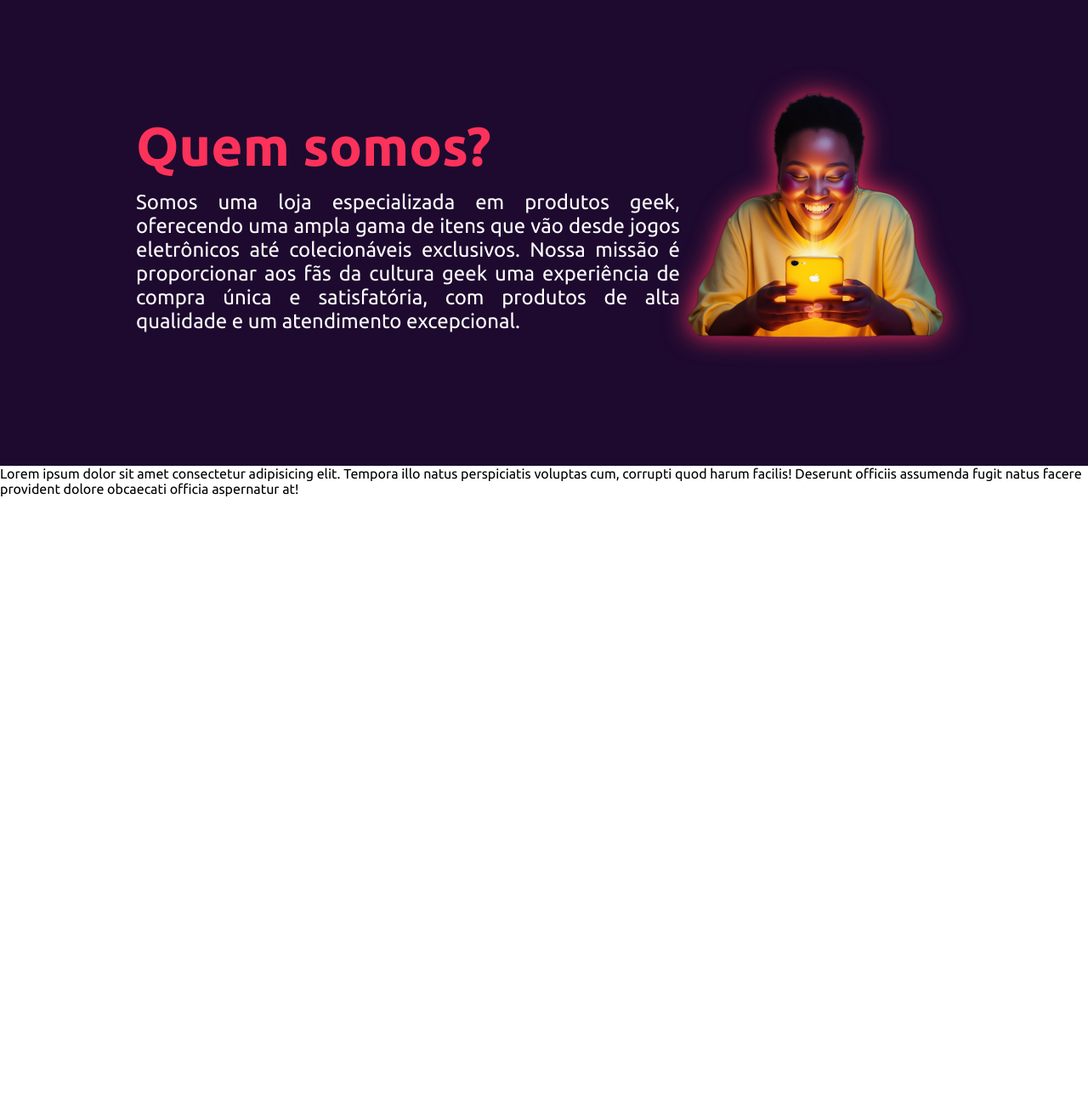
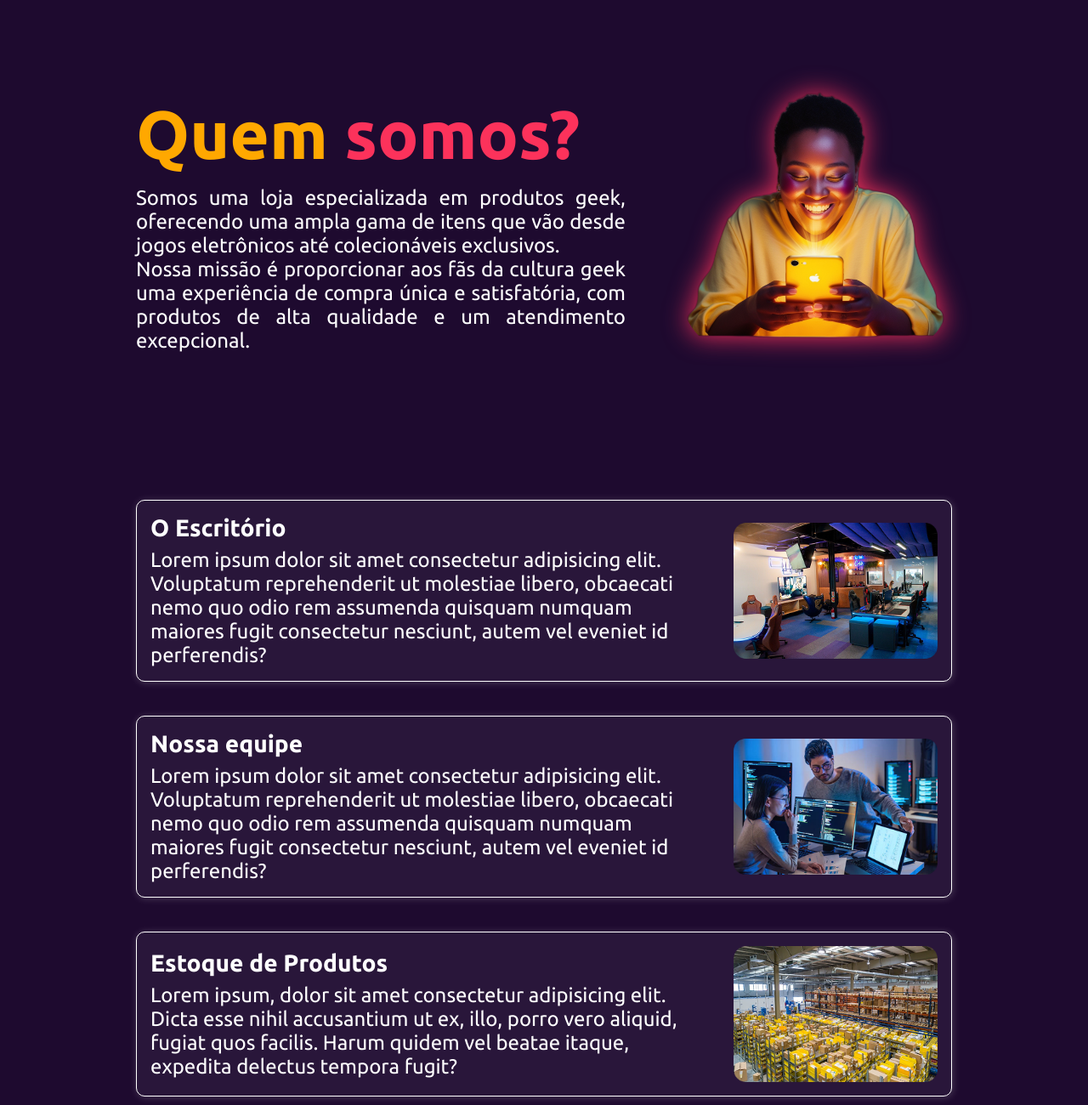
Before and after one commit to leonardoSilvaMelo/Geek.STORE, a plain HTML site: page home.html in a window 1280 px wide. Shown: the part 1420-2720 px from the top of the page at 85% size. Before the commit the page ends 2004 px from the top, so only its background shows below. Drawn offline with Linux system fonts and the light colour scheme; a web font is replaced by a local one.

```diff
--- a/home.css
+++ b/home.css
@@ -213,6 +213,12 @@ header {
     align-items: center;
 }
 
+.card-catalogo:hover {
+    transition: 0.5s;
+    transform: scale(1.1);
+    filter: drop-shadow(0 0 15px #FC325B);
+}
+
 .card-catalogo img {
     width: 15rem;
     height: 10rem;
@@ -226,7 +232,7 @@ header {
 
 /*SECTION QUEM SOMOS*/
 .section-quemSomos {
-    padding: 0rem 10rem 3rem 10rem;
+    padding: 0rem 10rem 0rem 10rem;
     height: 50vh;
     background: #1e0a2f;
     color: white;
@@ -237,18 +243,22 @@ header {
     display: flex;
     justify-content: center;
     align-items: center;
+    gap: 4rem;
 }
 
 .container-quemSomos h2 {
-    font-size: 4rem;
+    font-size: 5rem;
     margin-bottom: 1rem;
     margin-top: 0;
     color: #FC325B;
 }
 
+.quemSomos-spam {
+    color: #FFA800;
+}
+
 .container-quemSomos p {
     text-align: justify;
-
 }
 
 .container-quemSomos img {
@@ -257,3 +267,49 @@ header {
     border-radius: 25%;
     filter: drop-shadow(0 0 15px #FC325B);
 }
+
+
+/* Sobre Empresa*/
+.sobreEmpresa {
+    padding: 3rem 10rem 3rem 10rem;
+    height: 110vh;
+    background: #1e0a2f;
+    color: white;
+    font-size: 1.5rem;
+}
+
+.container-divs{
+    display: flex;
+    flex-direction: column;
+    align-items: center;
+}
+
+.cards {
+    display: flex;
+    justify-content: center;
+    align-items: center;
+    flex-wrap: nowrap;
+    gap: 2rem;
+    margin-top: 2.5rem;
+
+    border: white solid 1px;
+    background-color: rgba(255, 255, 255, 0.050);
+    border-radius: 10px;
+    box-shadow: 1px 1px 10px rgba(255, 255, 255, 0.2);
+    padding: 1rem;
+}
+
+.text-cards{
+    display: flex;
+    flex-direction: column;
+}
+
+.text-cards h3{
+    margin-bottom: 0.5rem;
+}
+
+.cards img {
+    width: 15rem;
+    height: 10rem;
+    border-radius: 5%;
+}
--- a/home.html
+++ b/home.html
@@ -59,17 +59,6 @@
                     </div>
                 </div>
 
-                <!-- <div class="catalogo">
-                    <nav>
-                        <ul>
-                            <li><a href="">Home</a></li>
-                            <li><a href="">Games</a></li>
-                            <li><a href="">Boardgames</a></li>
-                            <li><a href="">HQs</a></li>
-                            <li><a href="">Mangás</a></li>
-                        </ul>
-                    </nav>
-                </div> -->
             </header>
 
             <div class="content">
@@ -97,38 +86,33 @@
         <section class="section-catalogo">
 
             <div class="title-catalogo">
-                <h2>O que você encontrará</h2>
+                <h2>Aqui você encontrará tudo sobre...</h2>
             </div>
 
             <div class="container-cards">
 
                 <div class="card-catalogo">
-                    <img src="https://sdmntprwestus.oaiusercontent.com/files/00000000-0ddc-6230-9ebb-109c0f11446d/raw?se=2025-06-14T04%3A39%3A18Z&sp=r&sv=2024-08-04&sr=b&scid=68ed41b9-0393-5a7d-b342-ced6010ee18b&skoid=1e6af1bf-6b08-4a04-8919-15773e7e7024&sktid=a48cca56-e6da-484e-a814-9c849652bcb3&skt=2025-06-13T22%3A57%3A58Z&ske=2025-06-14T22%3A57%3A58Z&sks=b&skv=2024-08-04&sig=h1iWVMqjI8qehaitNYHAWB0PHnlQL0U%2BNsE6/4apVJg%3D"
-                        alt="Imagem do produto">
+                    <img src="imagens/ChatGPT Image1.png" alt="Imagem do produto">
 
                 </div>
 
                 <div class="card-catalogo">
-                    <img src="https://sdmntprwestus.oaiusercontent.com/files/00000000-2f2c-6230-bfd7-d6869c962330/raw?se=2025-06-14T04%3A17%3A38Z&sp=r&sv=2024-08-04&sr=b&scid=1b20c9b3-5e4c-5a7b-99cb-cc05abb17771&skoid=1e6af1bf-6b08-4a04-8919-15773e7e7024&sktid=a48cca56-e6da-484e-a814-9c849652bcb3&skt=2025-06-13T23%3A02%3A34Z&ske=2025-06-14T23%3A02%3A34Z&sks=b&skv=2024-08-04&sig=puUtfhlB4YOvgJlb%2B8%2BdPm7TgEcYj2QUeuPVqFDKyto%3D"
-                        alt="Imagem do produto">
+                    <img src="imagens/ChatGPT Image2.png" alt="Imagem do produto">
 
                 </div>
 
                 <div class="card-catalogo">
-                    <img src="https://sdmntprwestus2.oaiusercontent.com/files/00000000-b2e4-61f8-af75-a343b7b20f1f/raw?se=2025-06-14T04%3A21%3A31Z&sp=r&sv=2024-08-04&sr=b&scid=2a1730fb-98ed-5935-af51-7ef51131c0a1&skoid=1e6af1bf-6b08-4a04-8919-15773e7e7024&sktid=a48cca56-e6da-484e-a814-9c849652bcb3&skt=2025-06-14T02%3A35%3A10Z&ske=2025-06-15T02%3A35%3A10Z&sks=b&skv=2024-08-04&sig=cCxxYJNho4MTm2F5TjWFAGoLaOmIyL8uiqFvy0L8wKk%3D"
-                        alt="Imagem do produto">
+                    <img src="/imagens/ChatGPT Image3.png" alt="Imagem do produto">
 
                 </div>
 
                 <div class="card-catalogo">
-                    <img src="https://sdmntprwestus.oaiusercontent.com/files/00000000-9274-6230-8ac3-35059d650107/raw?se=2025-06-14T04%3A24%3A21Z&sp=r&sv=2024-08-04&sr=b&scid=bb1888b9-45bc-5ebd-a24f-9a61aeed6f4d&skoid=1e6af1bf-6b08-4a04-8919-15773e7e7024&sktid=a48cca56-e6da-484e-a814-9c849652bcb3&skt=2025-06-13T22%3A58%3A03Z&ske=2025-06-14T22%3A58%3A03Z&sks=b&skv=2024-08-04&sig=aiaCi8bJhSDZRfSsJMTcBjXD%2B9oYUd%2B7nUQ2YlDhGlE%3D"
-                        alt="Imagem do produto">
+                    <img src="/imagens/ChatGPT Image4.png" alt="Imagem do produto">
 
                 </div>
 
                 <div class="card-catalogo">
-                    <img src="https://sdmntprwestus.oaiusercontent.com/files/00000000-3f30-6230-83f1-d4a3a717e6ac/raw?se=2025-06-14T04%3A35%3A19Z&sp=r&sv=2024-08-04&sr=b&scid=468f594a-1518-52e6-bdb9-27f5d1b48ff0&skoid=1e6af1bf-6b08-4a04-8919-15773e7e7024&sktid=a48cca56-e6da-484e-a814-9c849652bcb3&skt=2025-06-13T23%3A02%3A32Z&ske=2025-06-14T23%3A02%3A32Z&sks=b&skv=2024-08-04&sig=jpk%2BFnx6Vvqvk/5ilQ5coH2fiUyIp/SIVgTW/Dwp6i4%3D"
-                        alt="Imagem do produto">
+                    <img src="/imagens/ChatGPT Image5.png" alt="Imagem do produto">
 
                 </div>
             </div>
@@ -140,10 +124,10 @@
 
                 <div class="text-quemSomos">
 
-                    <h2>Quem somos?</h2>
+                    <h2> <span class="quemSomos-spam">Quem</span> somos?</h2>
 
                     <p>Somos uma loja especializada em produtos geek, oferecendo uma ampla gama de itens que vão desde
-                        jogos eletrônicos até colecionáveis exclusivos. Nossa missão é proporcionar aos fãs da cultura
+                        jogos eletrônicos até colecionáveis exclusivos.<br> Nossa missão é proporcionar aos fãs da cultura
                         geek uma experiência de compra única e satisfatória, com produtos de alta qualidade e um
                         atendimento excepcional.</p>
                 </div>
@@ -155,13 +139,52 @@
 
         </section>
 
-        <section class="sobreEm">
+        <section class="sobreEmpresa">
 
-            <div>
+            <div class="container-divs">
 
+                <div class="cards">
 
+                    <div class="text-cards">
+                        <h3>O Escritório</h3>
 
-                <div>Lorem ipsum dolor sit amet consectetur adipisicing elit. Tempora illo natus perspiciatis voluptas cum, corrupti quod harum facilis! Deserunt officiis assumenda fugit natus facere provident dolore obcaecati officia aspernatur at!</div>
+                        <p>Lorem ipsum dolor sit amet consectetur adipisicing elit. Voluptatum reprehenderit ut molestiae
+                            libero, obcaecati nemo quo odio rem assumenda quisquam numquam maiores fugit consectetur
+                            nesciunt, autem vel eveniet id perferendis?</p>
+
+                        </div>
+                        <img src="/imagens/image 8.png" alt="">
+
+                </div>
+
+                <div class="cards">
+
+                    <div class="text-cards">
+                        <h3>Nossa equipe</h3>
+
+                        <p>Lorem ipsum dolor sit amet consectetur adipisicing elit. Voluptatum reprehenderit ut molestiae
+                            libero, obcaecati nemo quo odio rem assumenda quisquam numquam maiores fugit consectetur
+                            nesciunt, autem vel eveniet id perferendis?</p>
+
+                        </div>
+                        <img src="/imagens/image 9.png" alt="">
+
+                </div>
+
+                <div class="cards">
+
+                    <div class="text-cards">
+                        <h3>Estoque de Produtos</h3>
+
+                        <p>Lorem ipsum, dolor sit amet consectetur adipisicing elit. Dicta esse nihil accusantium ut ex,
+                            illo, porro vero aliquid, fugiat quos facilis. Harum quidem vel beatae itaque, expedita delectus
+                            tempora fugit?</p>
+
+                        </div>
+                        <img src="/imagens/image 6.png" alt="">
+
+                </div>
+
             </div>
         </section>
     </main>
```
Also changed, not shown: imagens/image 6.png (added), imagens/image 8.png (added), imagens/image 9.png (added), 5 other files.
